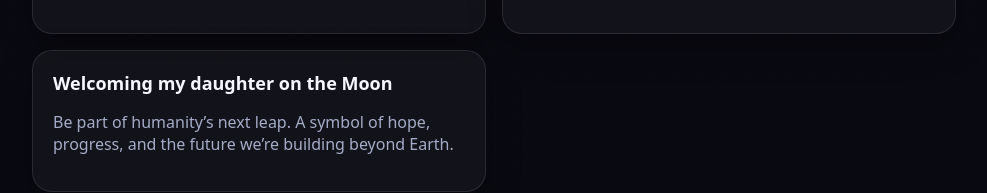
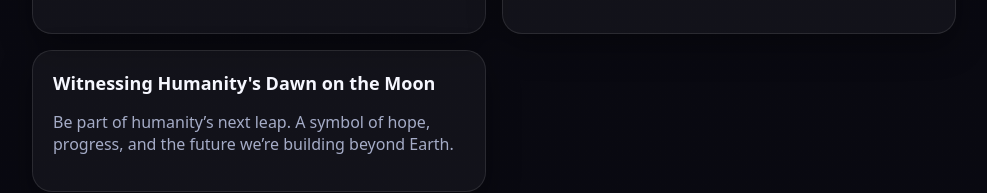
Before and after one commit to aliajam9731-del/my-website, a plain HTML site: page index.html in a window 1280 px wide. Shown: the part 1749-1942 px from the top of the page, without its empty margins (146-1133 px from the left). Drawn offline with Linux system fonts and the light colour scheme; animation ran at ten frames a second.

Commit message:
Update index.html

```diff
--- a/index.html
+++ b/index.html
@@ -221,7 +221,7 @@ I cut my teeth at Sharif University of Technology—the “get in hard, get out
           <p class="lead">Learn with some of the brightest minds on the planet. Work together to make the world better—not just dream about it, but actually do it.</p>
         </div>
         <div class="panel reveal">
-          <h3>Welcoming my daughter on the Moon</h3>
+          <h3>Witnessing Humanity's Dawn on the Moon</h3>
           <p class="lead">Be part of humanity’s next leap. A symbol of hope, progress, and the future we’re building beyond Earth.</p>
         </div>
       </div>
```
